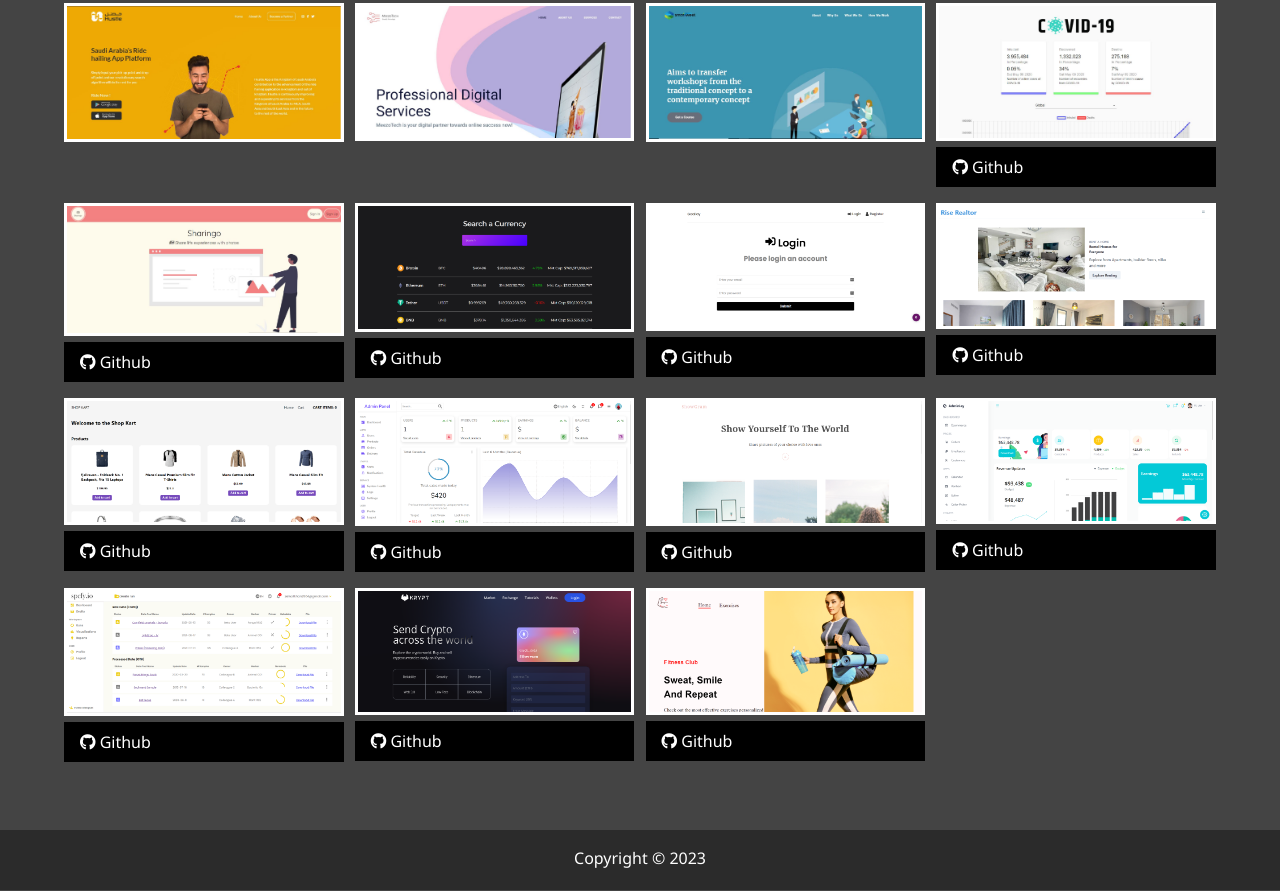
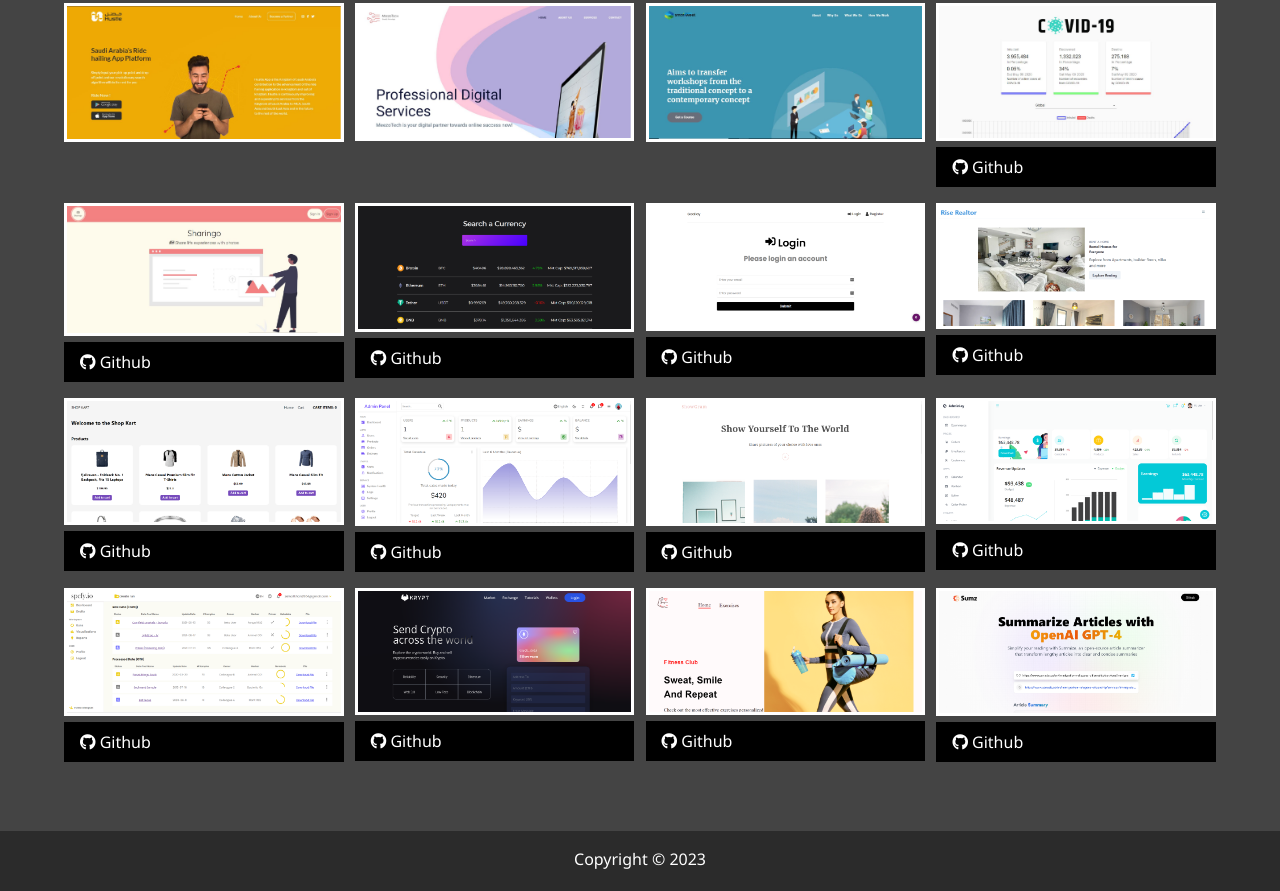
Before and after one commit to ZainKhan2504/Portfolio, a website: page dist/work.html in a window 1280 px wide. Shown: the part 869-1760 px from the top of the page. Drawn offline with Linux system fonts and the light colour scheme.

Commit message:
Add ai summarizer project

```diff
--- a/dist/work.html
+++ b/dist/work.html
@@ -248,6 +248,14 @@
           <i class="fab fa-github"></i> Github
         </a>
       </div>
+      <div class="item">
+        <a href="https://summarzy.netlify.app/" target="_blank">
+          <img src="img/projects/project28.png" alt="Project 28" />
+        </a>
+        <a href="https://github.com/ZainKhan2504/summarizer" class="btn-dark" target="_blank">
+          <i class="fab fa-github"></i> Github
+        </a>
+      </div>
     </div>
   </main>
   <footer id="main-footer">Copyright &copy; <script>
```
Also changed, not shown: dist/img/projects/project28.png (added).
